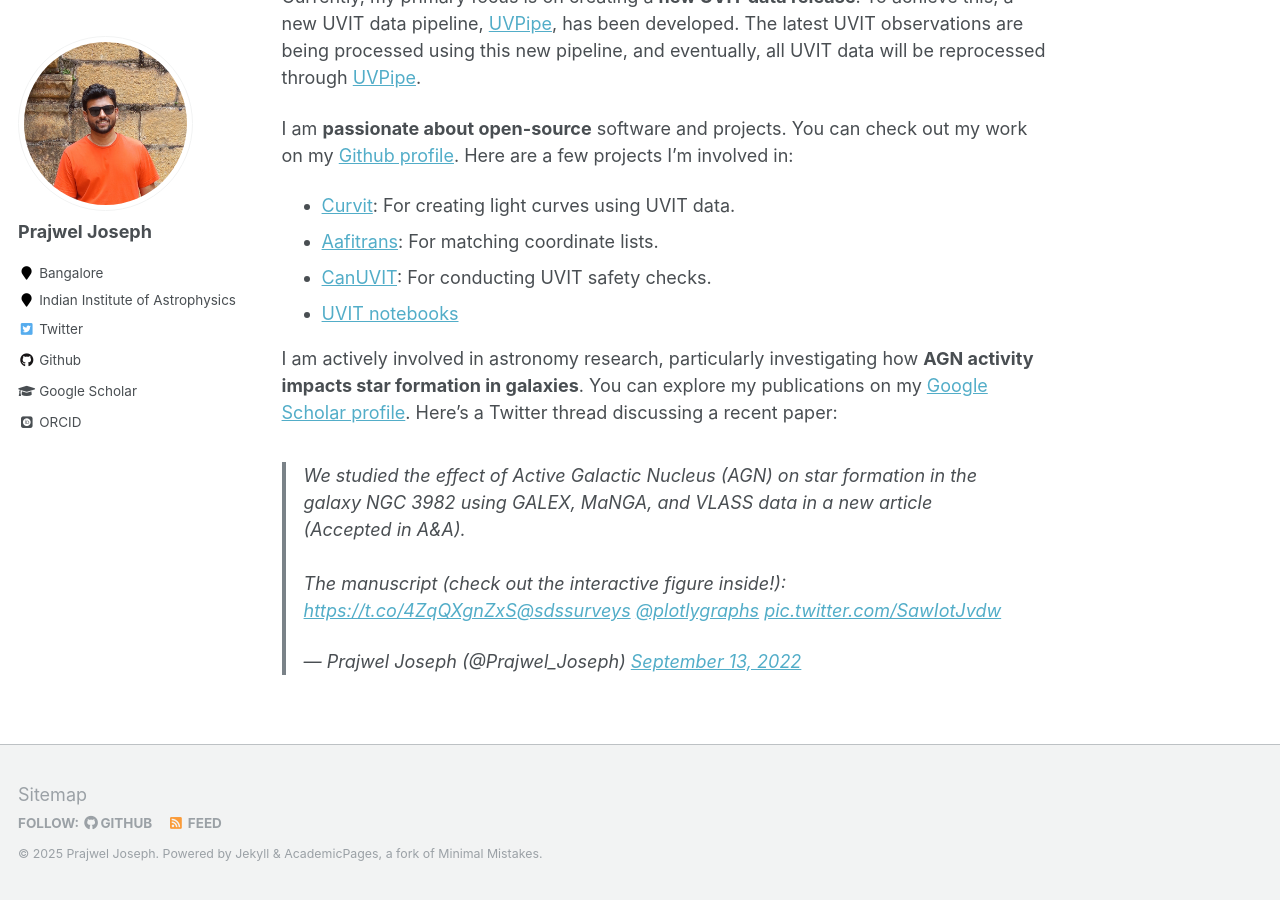
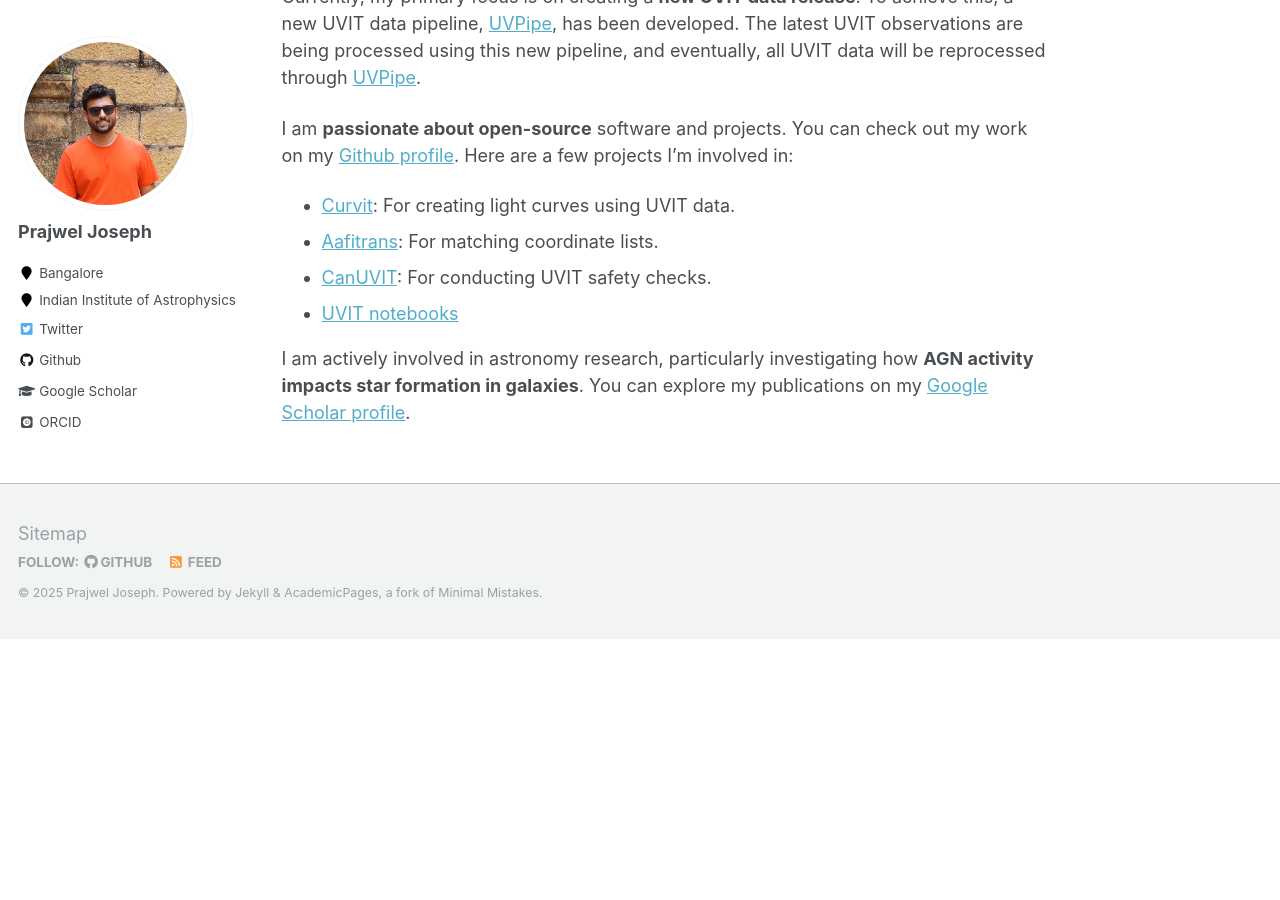
Before and after one commit to prajwel/prajwel.github.io, a Jekyll site: the page built from _pages/about.md, in a window 1280 px wide and 900 px high, scrolled down 580 px. Built offline with Jekyll 4.4.1, drawn with Linux system fonts in a browser that asks for light colours; some web fonts are replaced; comment, search, counter and statistics services are not loaded; after the commit the page ends 1219 px from its top, so only the background shows below that.

Commit message:
Partially addresses https://github.com/prajwel/prajwel.github.io/issues/1

```diff
--- a/_pages/about.md
+++ b/_pages/about.md
@@ -26,6 +26,4 @@ I am **passionate about open-source** software and projects. You can check out m
 * <a href="https://github.com/prajwel/UVIT_notebooks">UVIT notebooks</a>
 
 
-I am actively involved in astronomy research, particularly investigating how **AGN activity impacts star formation in galaxies**. You can explore my publications on my <a href="https://scholar.google.co.in/citations?user=zSnUDggAAAAJ&hl=en">Google Scholar profile</a>. Here's a Twitter thread discussing a recent paper:
-
-<blockquote class="twitter-tweet"><p lang="en" dir="ltr">We studied the effect of Active Galactic Nucleus (AGN) on star formation in the galaxy NGC 3982 using GALEX, MaNGA, and VLASS data in a new article (Accepted in A&amp;A).<br><br>The manuscript (check out the interactive figure inside!): <a href="https://t.co/4ZqQXgnZxS">https://t.co/4ZqQXgnZxS</a><a href="https://twitter.com/sdssurveys?ref_src=twsrc%5Etfw">@sdssurveys</a> <a href="https://twitter.com/plotlygraphs?ref_src=twsrc%5Etfw">@plotlygraphs</a> <a href="https://t.co/SawIotJvdw">pic.twitter.com/SawIotJvdw</a></p>&mdash; Prajwel Joseph (@Prajwel_Joseph) <a href="https://twitter.com/Prajwel_Joseph/status/1569528979098583040?ref_src=twsrc%5Etfw">September 13, 2022</a></blockquote> <script async src="https://platform.twitter.com/widgets.js" charset="utf-8"></script>
+I am actively involved in astronomy research, particularly investigating how **AGN activity impacts star formation in galaxies**. You can explore my publications on my <a href="https://scholar.google.co.in/citations?user=zSnUDggAAAAJ&hl=en">Google Scholar profile</a>.
```
